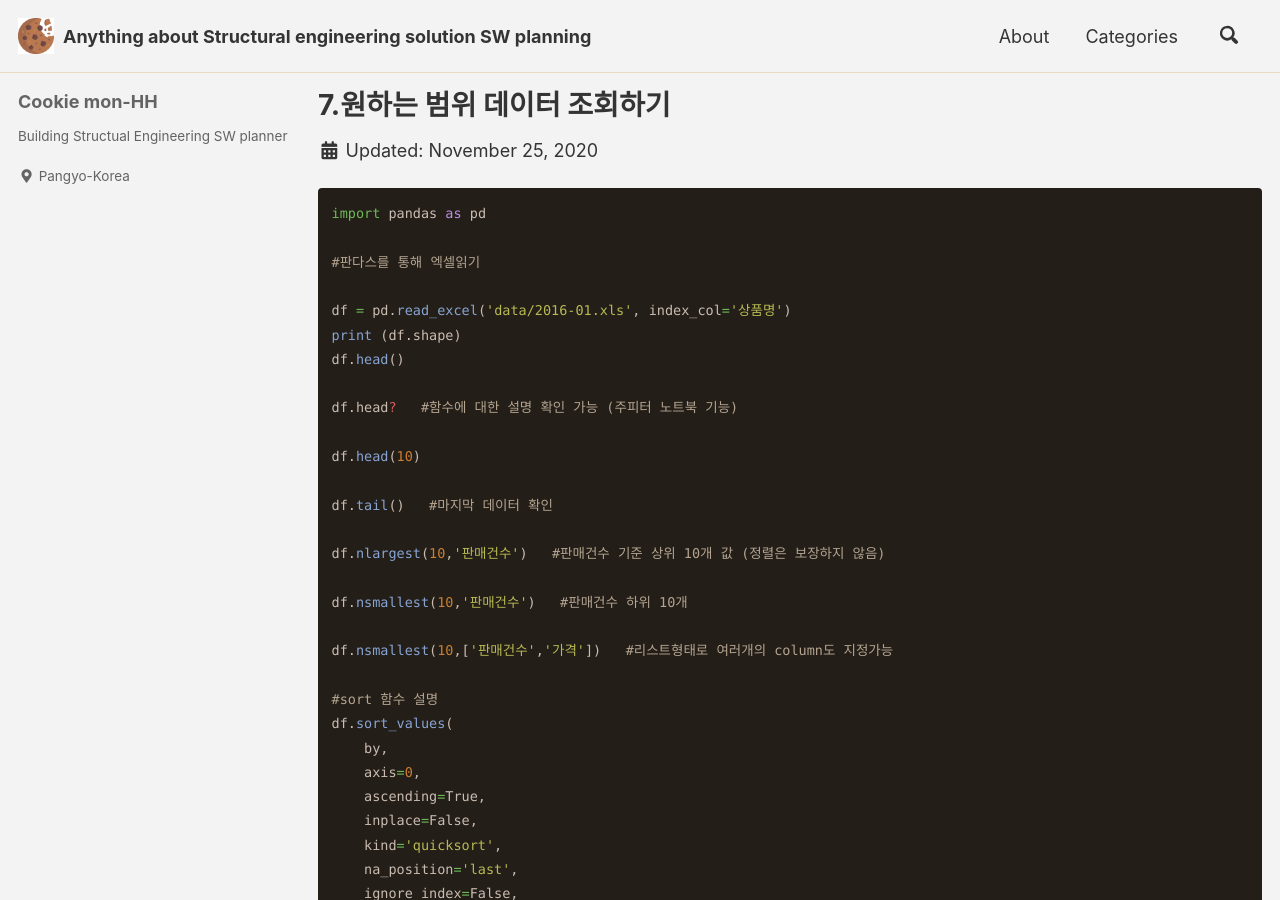
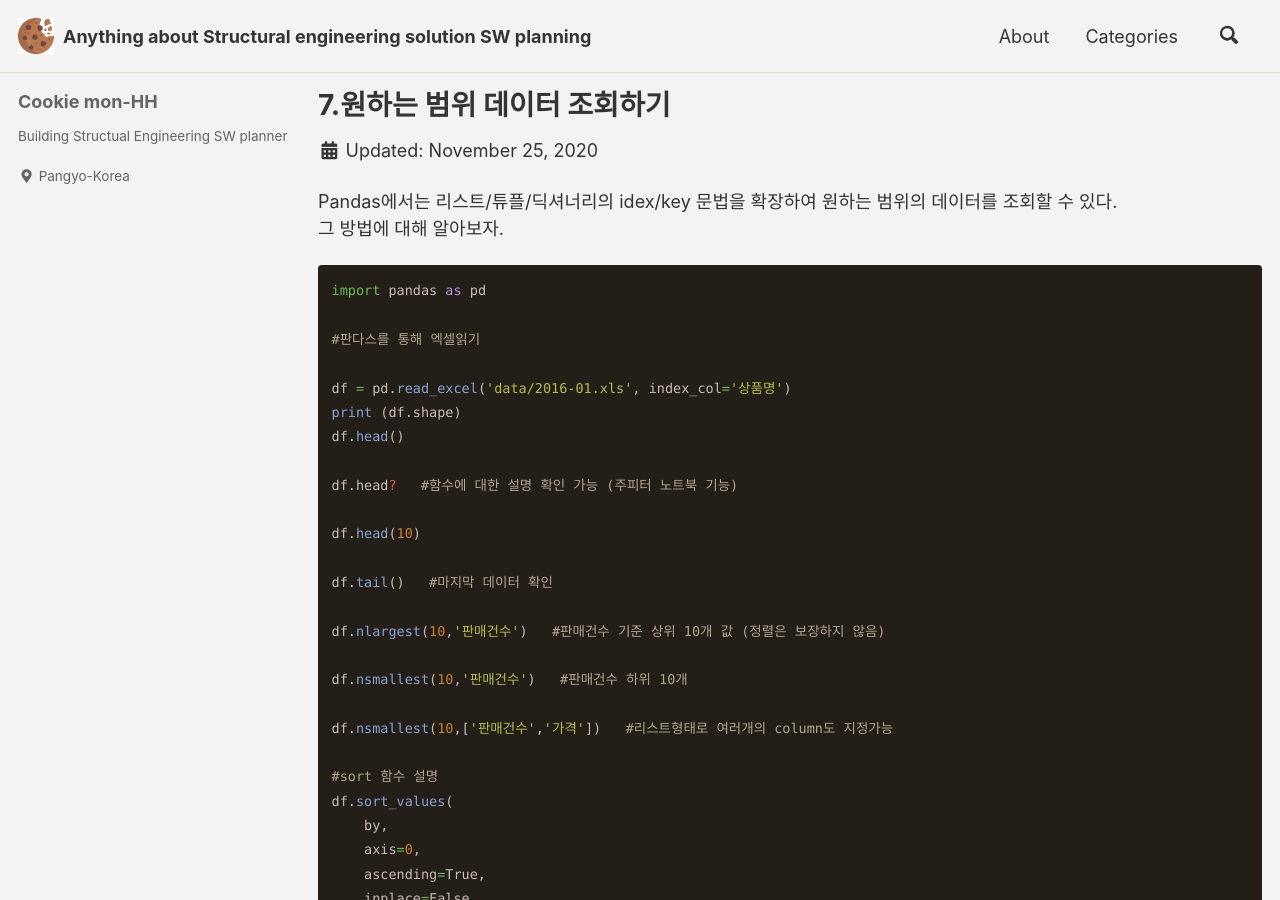
Before and after one commit to CookieMon-HH/cookiemon-hh.github.io, a Jekyll site: the page built from _posts/2020-11-25-2 7 원하는 범위 데이터 조회하기.md, in a window 1280 px wide and 900 px high. Built offline with Jekyll 4.4.1, drawn with Linux system fonts in a browser that asks for light colours; cached includes are drawn as plain includes; a script that is not in the unit is left out; comment, search, counter and statistics services are not loaded.

Commit message:
Update 2020-11-25-2 7 원하는 범위 데이터 조회하기.md

````diff
--- a/_posts/2020-11-25-2 7 원하는 범위 데이터 조회하기.md
+++ b/_posts/2020-11-25-2 7 원하는 범위 데이터 조회하기.md
@@ -8,6 +8,9 @@ categories:
 #  - Pandas
 date : 2020-11-25
 ---
+
+Pandas에서는 리스트/튜플/딕셔너리의 idex/key 문법을 확장하여 원하는 범위의 데이터를 조회할 수 있다.
+그 방법에 대해 알아보자.
 
 ```python
 import pandas as pd
````
